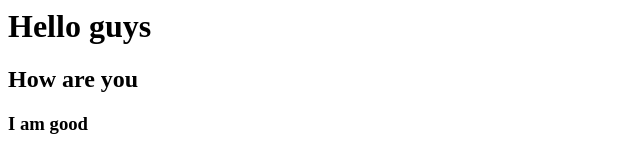
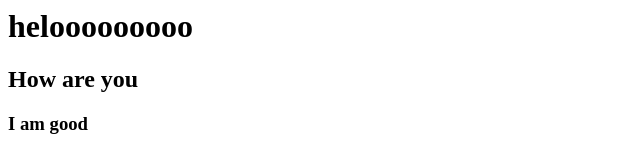
Before and after one commit to spidergk/myrepo, a plain HTML site: page index.html in a window 1280 px wide. Shown: the top 157 px of the page, without its empty margins (0-640 px from the left). Drawn offline with Linux system fonts and the light colour scheme.

Commit message:
Update index.html

```diff
--- a/index.html
+++ b/index.html
@@ -1,4 +1,4 @@
-<h1> Hello guys </h1>
+<h1> helooooooooo </h1>
 <h2> How are you </h2>
 <h3> I am good </h3>
 <h4> hiiiiiiiiiiiiiiiiii </h4>
```
